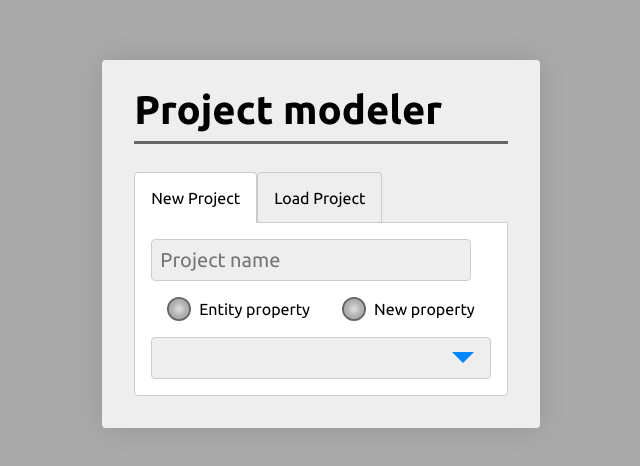
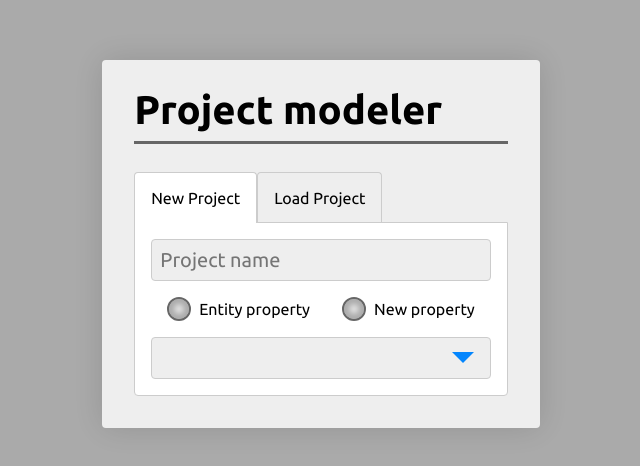
Before and after one commit to RodrigoAmaroEng/project-manager, a React (Create React App) app: page / in a window 1280 px wide. Shown: the part 156-622 px from the top of the page, without its empty margins (319-959 px from the left). Built offline with nearby package versions, Linux system fonts and the light colour scheme.

Commit message:
Fixing issue with tab content not being updated

```diff
--- a/src/components/TabLayout.css
+++ b/src/components/TabLayout.css
@@ -8,6 +8,8 @@
   flex-direction: row;
 }
 .tab-content {
+  display: flex;
+  flex-direction: column;
   background-color: var(--palette-color-light);
   border: 1px solid var(--palette-color-1-medium);
   padding: 1rem;
--- a/src/components/TabLayout.tsx
+++ b/src/components/TabLayout.tsx
@@ -2,39 +2,28 @@ import React, { useEffect, useState } from "react";
 import "./TabLayout.css";
 
 export function Tab(props: any) {
-
-  return (
-    <div className="tab" onClick={props.onClick} aria-selected={props.selected}>
-      {props.title}
-    </div>
-  );
+  return (<div className="tab-content">{props.children}</div>);
 }
 
 export function TabLayout(props: any) {
   const [selectedTab, setSelectedTab] = useState(0);
-  const [tabs, setTabs] = useState(
-    props.children.map((child: any, index: number) =>
-      React.cloneElement(child, {
-        onClick: () => {
-          setSelectedTab(index);
-        },
-        selected: index === selectedTab,
-      })
-    )
-  );
-
-  const updateChildren = () =>
-    tabs.map((child: any, index: number) =>
-      React.cloneElement(child, {
-        selected: index === selectedTab,
-      })
-    );
-  useEffect(() => setTabs(updateChildren()), [selectedTab]);
 
   return (
     <div className="tab-layout">
-      <div className="tabs-placeholder">{tabs}</div>
-      <div className="tab-content">{tabs[selectedTab].props.children}</div>
+      <div className="tabs-placeholder">
+        {props.children.map((child: any, index: number) => {
+          return (
+            <div
+              className="tab"
+              onClick={() => setSelectedTab(index)}
+              aria-selected={index === selectedTab}
+            >
+              {child.props.title}
+            </div>
+          );
+        })}
+      </div>
+      {props.children[selectedTab]}
     </div>
   );
 }
```
